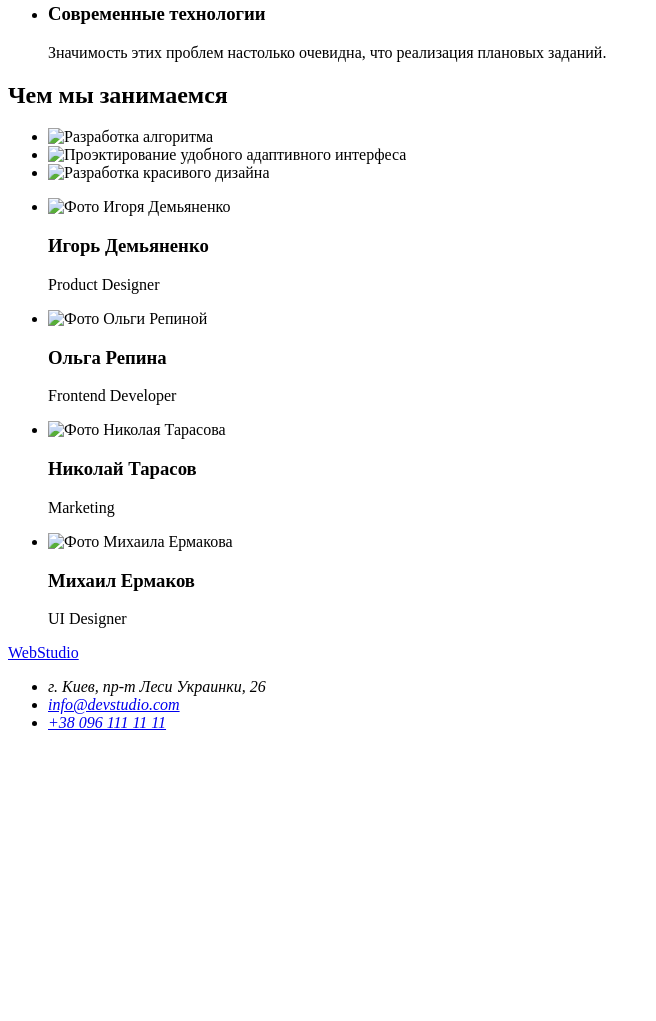
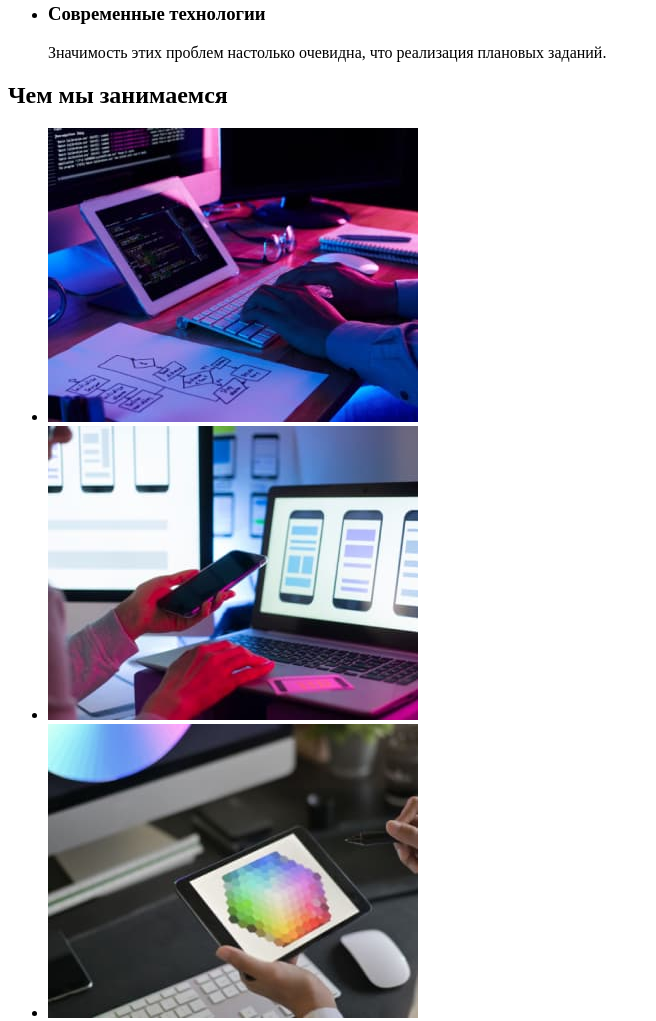
Before and after one commit to Hlafira/goit-markup-hw-01, a plain HTML site: page index.html in a window 1280 px wide. Shown: the part 559-1580 px from the top of the page, without its empty margins (0-656 px from the left). Before the commit the page ends 1307 px from the top, so only its background shows below. Drawn offline with Linux system fonts and the light colour scheme; the site is published under a folder, as on GitHub Pages, so addresses that start at the root find nothing.

Commit message:
Fixing Image Paths

```diff
--- a/index.html
+++ b/index.html
@@ -61,11 +61,11 @@
         <h2>Чем мы занимаемся</h2>
         <ul>
           <li>
-            <img src="/images/box1.jpg" alt="Разработка алгоритма" height="294" width="370" />
+            <img src="images/box1.jpg" alt="Разработка алгоритма" height="294" width="370" />
           </li>
           <li>
             <img
-              src="/images/box2.jpg"
+              src="images/box2.jpg"
               alt="Проэктирование удобного адаптивного интерфеса"
               height="294"
               width="370"
@@ -73,7 +73,7 @@
           </li>
           <li>
             <img
-              src="/images/box3.jpg"
+              src="images/box3.jpg"
               alt="Разработка красивого дизайна"
               height="294"
               width="370"
@@ -85,22 +85,22 @@
       <section>
         <ul>
           <li>
-            <img src="/images/photo1.jpg" alt="Фото Игоря Демьяненко" width="270" height="260" />
+            <img src="images/photo1.jpg" alt="Фото Игоря Демьяненко" width="270" height="260" />
             <h3>Игорь Демьяненко</h3>
             <p>Product Designer</p>
           </li>
           <li>
-            <img src="/images/photo2.jpg" alt="Фото Ольги Репиной" width="270" height="260" />
+            <img src="images/photo2.jpg" alt="Фото Ольги Репиной" width="270" height="260" />
             <h3>Ольга Репина</h3>
             <p>Frontend Developer</p>
           </li>
           <li>
-            <img src="/images/photo3.jpg" alt="Фото Николая Тарасова" width="270" height="260" />
+            <img src="images/photo3.jpg" alt="Фото Николая Тарасова" width="270" height="260" />
             <h3>Николай Тарасов</h3>
             <p>Marketing</p>
           </li>
           <li>
-            <img src="/images/photo4.jpg" alt="Фото Михаила Ермакова" width="270" height="260" />
+            <img src="images/photo4.jpg" alt="Фото Михаила Ермакова" width="270" height="260" />
             <h3>Михаил Ермаков</h3>
             <p>UI Designer</p>
           </li>
```
